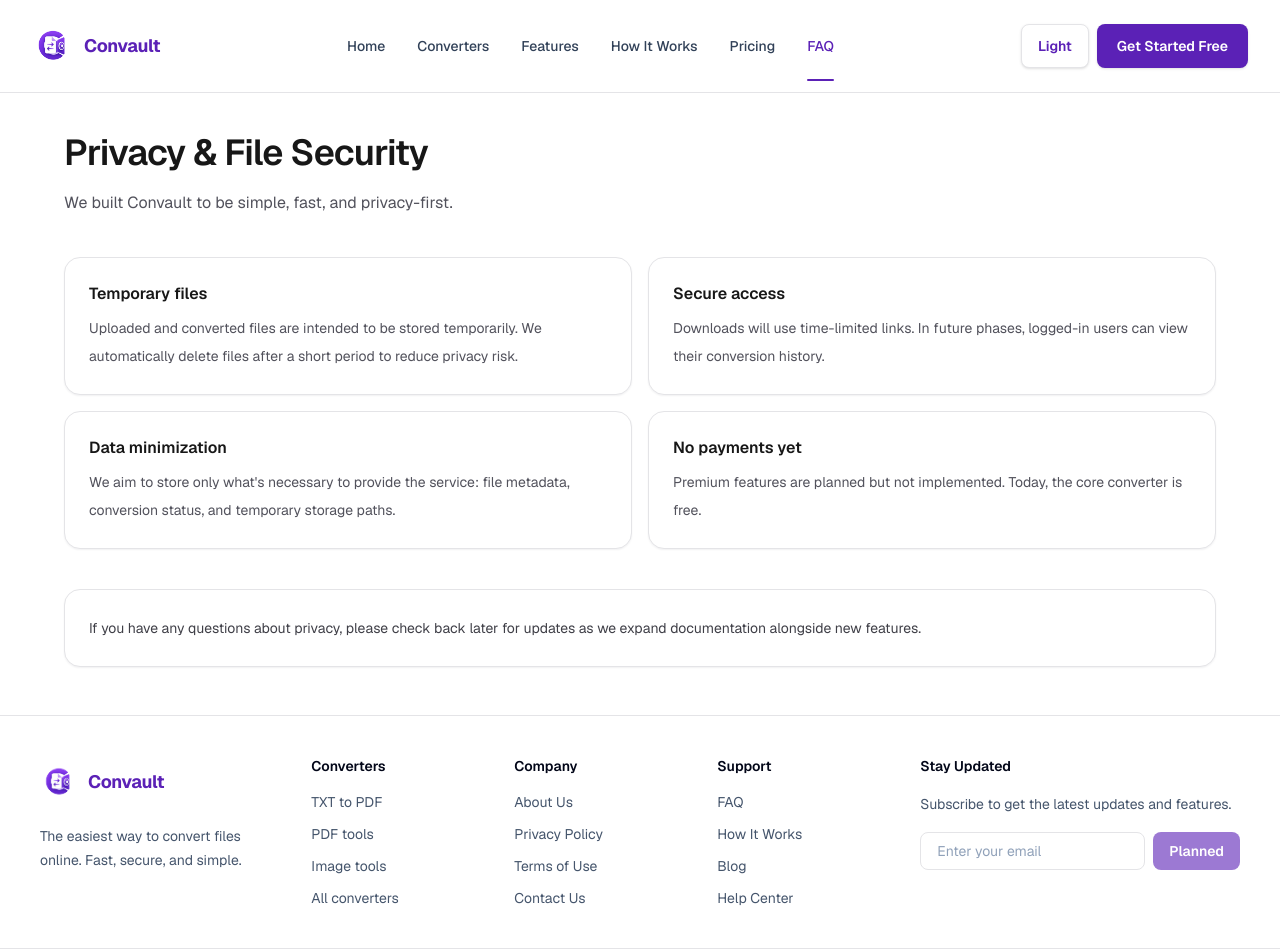
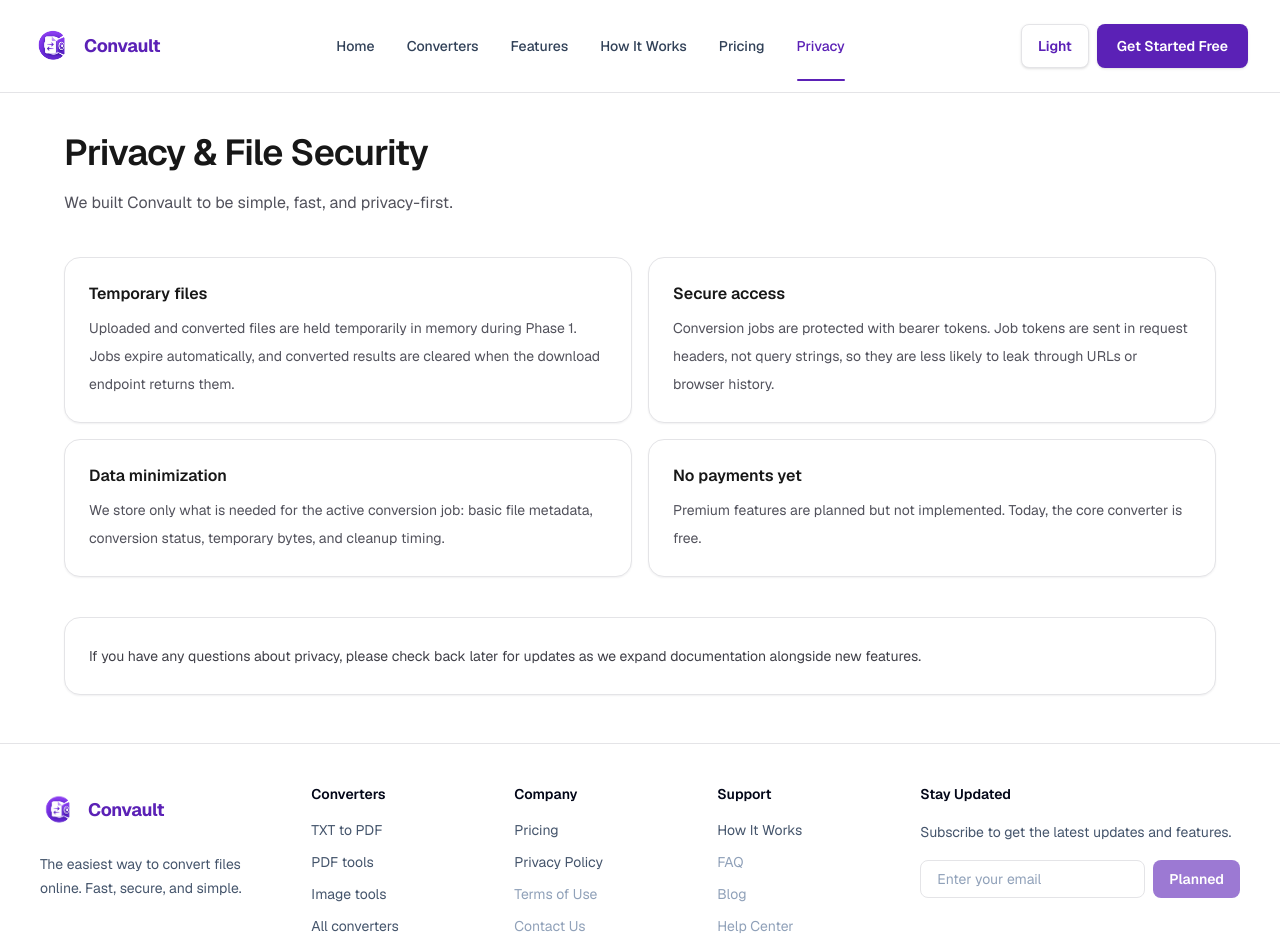
Before and after one commit to Zenthura-Inc/convault, a Next.js app: page /privacy in a window 1280 px wide. Shown: the top 952 px of the page. Built offline with nearby package versions, Linux system fonts and the light colour scheme.

Commit message:
fix: align privacy copy with security behavior

```diff
--- a/src/app/dashboard/page.tsx
+++ b/src/app/dashboard/page.tsx
@@ -1,4 +1,10 @@
+import type { Metadata } from "next";
 import Link from "next/link";
+
+export const metadata: Metadata = {
+  title: "Dashboard - Convault",
+  description: "Convault dashboard placeholder for future conversion history and account features.",
+};
 
 export default function DashboardPage() {
   return (
@@ -21,7 +27,7 @@ export default function DashboardPage() {
 
         <div className="mt-6 flex flex-col gap-3 sm:flex-row">
           <Link
-            href="/"
+            href="/#converter"
             className="inline-flex h-11 items-center justify-center rounded-xl bg-[var(--brand)] px-5 text-sm font-semibold text-white shadow-sm transition hover:bg-[var(--brand-hover)] active:scale-[0.98]"
           >
             Convert a file
--- a/src/app/pricing/page.tsx
+++ b/src/app/pricing/page.tsx
@@ -1,3 +1,11 @@
+import type { Metadata } from "next";
+import Link from "next/link";
+
+export const metadata: Metadata = {
+  title: "Pricing - Convault",
+  description: "Convault is currently free while premium conversion features are planned.",
+};
+
 export default function PricingPage() {
   return (
     <div className="space-y-10">
@@ -33,12 +41,12 @@ export default function PricingPage() {
             <p>Privacy-first temporary files</p>
           </div>
           <div className="mt-6">
-            <button
-              type="button"
+            <Link
+              href="/#converter"
               className="inline-flex h-11 w-full items-center justify-center rounded-xl bg-[var(--brand)] px-5 text-sm font-semibold text-white shadow-sm transition hover:bg-[var(--brand-hover)] active:scale-[0.98]"
             >
               Get Started
-            </button>
+            </Link>
           </div>
         </div>
 
--- a/src/app/privacy/page.tsx
+++ b/src/app/privacy/page.tsx
@@ -1,4 +1,10 @@
+import type { Metadata } from "next";
 import type { ReactNode } from "react";
+
+export const metadata: Metadata = {
+  title: "Privacy & File Security - Convault",
+  description: "Learn how Convault handles temporary files, secure access, and data minimization.",
+};
 
 export default function PrivacyPage() {
   return (
@@ -14,18 +20,20 @@ export default function PrivacyPage() {
 
       <section className="grid gap-4 md:grid-cols-2">
         <PrivacyCard title="Temporary files">
-          Uploaded and converted files are intended to be stored temporarily. We
-          automatically delete files after a short period to reduce privacy risk.
+          Uploaded and converted files are held temporarily in memory during
+          Phase 1. Jobs expire automatically, and converted results are cleared
+          when the download endpoint returns them.
         </PrivacyCard>
 
         <PrivacyCard title="Secure access">
-          Downloads will use time-limited links. In future phases, logged-in
-          users can view their conversion history.
+          Conversion jobs are protected with bearer tokens. Job tokens are sent
+          in request headers, not query strings, so they are less likely to leak
+          through URLs or browser history.
         </PrivacyCard>
 
         <PrivacyCard title="Data minimization">
-          We aim to store only what&apos;s necessary to provide the service: file
-          metadata, conversion status, and temporary storage paths.
+          We store only what is needed for the active conversion job: basic file
+          metadata, conversion status, temporary bytes, and cleanup timing.
         </PrivacyCard>
 
         <PrivacyCard title="No payments yet">
--- a/src/components/site-footer.tsx
+++ b/src/components/site-footer.tsx
@@ -2,18 +2,50 @@ import Link from "next/link";
 
 import { BrandLogo } from "@/components/brand-logo";
 
-const footerGroups = [
+type FooterLink =
+  | {
+      label: string;
+      href: string;
+      planned?: never;
+    }
+  | {
+      label: string;
+      planned: true;
+      href?: never;
+    };
+
+type FooterGroup = {
+  title: string;
+  links: FooterLink[];
+};
+
+const footerGroups: FooterGroup[] = [
   {
     title: "Converters",
-    links: ["TXT to PDF", "PDF tools", "Image tools", "All converters"],
+    links: [
+      { label: "TXT to PDF", href: "/#converter" },
+      { label: "PDF tools", href: "/#converter" },
+      { label: "Image tools", href: "/#converter" },
+      { label: "All converters", href: "/#converter" },
+    ],
   },
   {
     title: "Company",
-    links: ["About Us", "Privacy Policy", "Terms of Use", "Contact Us"],
+    links: [
+      { label: "Pricing", href: "/pricing" },
+      { label: "Privacy Policy", href: "/privacy" },
+      { label: "Terms of Use", planned: true },
+      { label: "Contact Us", planned: true },
+    ],
   },
   {
     title: "Support",
-    links: ["FAQ", "How It Works", "Blog", "Help Center"],
+    links: [
+      { label: "How It Works", href: "/#how-it-works" },
+      { label: "FAQ", planned: true },
+      { label: "Blog", planned: true },
+      { label: "Help Center", planned: true },
+    ],
   },
 ];
 
@@ -35,13 +67,22 @@ export function SiteFooter() {
             </h2>
             <div className="mt-4 space-y-3">
               {group.links.map((link) => (
-                <Link
-                  key={link}
-                  href={link === "Privacy Policy" ? "/privacy" : "/#converter"}
-                  className="block text-sm text-slate-600 transition hover:text-[var(--brand)] dark:text-zinc-300"
-                >
-                  {link}
-                </Link>
+                link.planned ? (
+                  <span
+                    key={link.label}
+                    className="block text-sm text-slate-400 dark:text-zinc-500"
+                  >
+                    {link.label}
+                  </span>
+                ) : (
+                  <Link
+                    key={link.label}
+                    href={link.href}
+                    className="block text-sm text-slate-600 transition hover:text-[var(--brand)] dark:text-zinc-300"
+                  >
+                    {link.label}
+                  </Link>
+                )
               ))}
             </div>
           </div>
--- a/src/components/site-header.tsx
+++ b/src/components/site-header.tsx
@@ -10,7 +10,7 @@ const navItems = [
   { label: "Features", href: "/#features" },
   { label: "How It Works", href: "/#how-it-works" },
   { label: "Pricing", href: "/pricing" },
-  { label: "FAQ", href: "/privacy" },
+  { label: "Privacy", href: "/privacy" },
 ];
 
 export function SiteHeader() {
```
